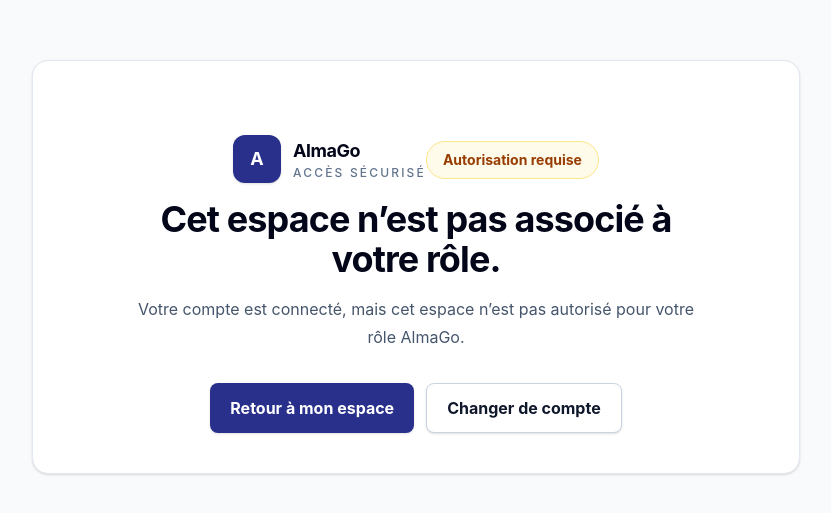
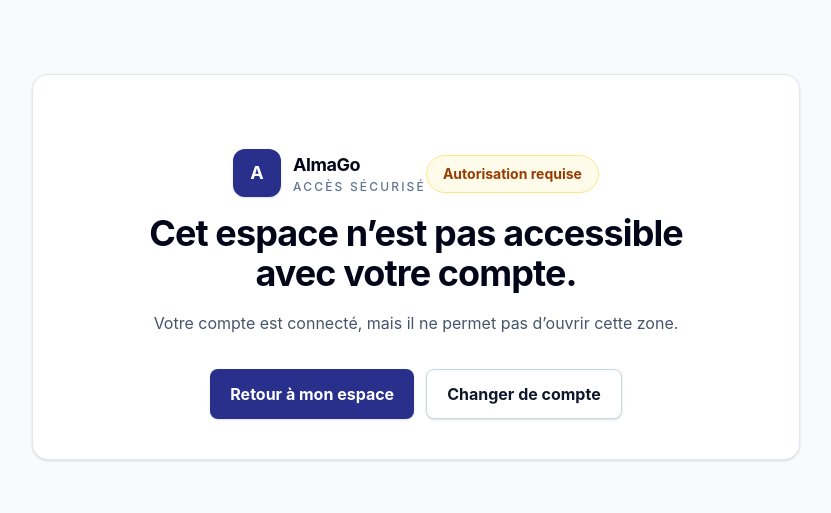
Before and after one commit to almago-platform/AlmaGo, a Next.js app: page /unauthorized in a window 1280 px wide. Shown: the part 133-646 px from the top of the page, without its empty margins (224-1055 px from the left). Built offline with nearby package versions, Linux system fonts and the light colour scheme; no server answers.

Commit message:
copy(auth): keep unauthorized messaging user-facing

```diff
--- a/src/app/unauthorized/page.tsx
+++ b/src/app/unauthorized/page.tsx
@@ -47,10 +47,10 @@ export default async function UnauthorizedPage() {
             Autorisation requise
           </p>
           <h1 className="mx-auto mt-4 max-w-xl text-3xl font-bold tracking-tight text-slate-950 sm:text-4xl">
-            Cet espace n’est pas associé à votre rôle.
+            Cet espace n’est pas accessible avec votre compte.
           </h1>
           <p className="mx-auto mt-4 max-w-xl text-base leading-7 text-slate-600">
-            Votre compte est connecté, mais cet espace n’est pas autorisé pour votre rôle AlmaGo.
+            Votre compte est connecté, mais il ne permet pas d’ouvrir cette zone.
           </p>
 
           <div className="mt-8 flex flex-col justify-center gap-3 sm:flex-row">
```
